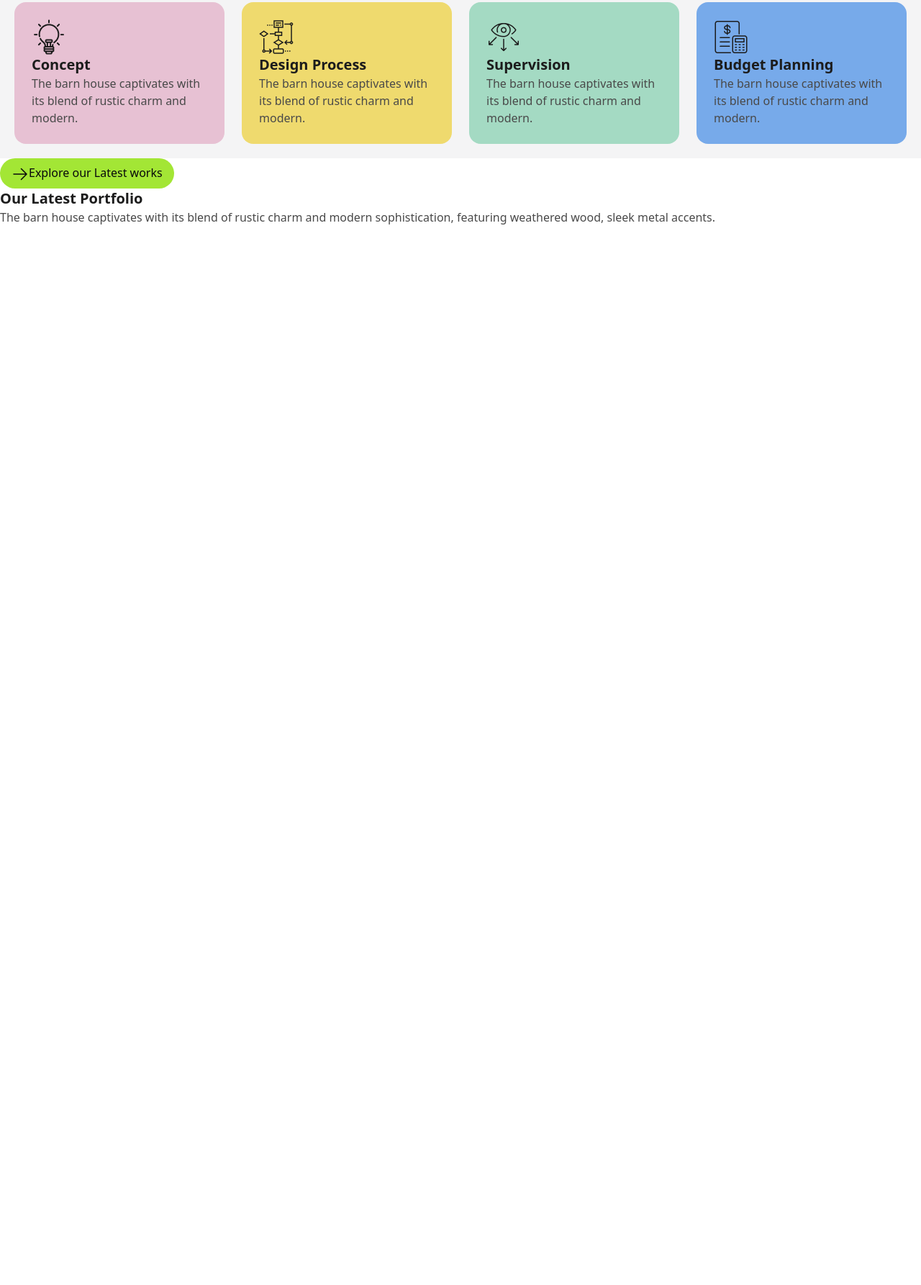
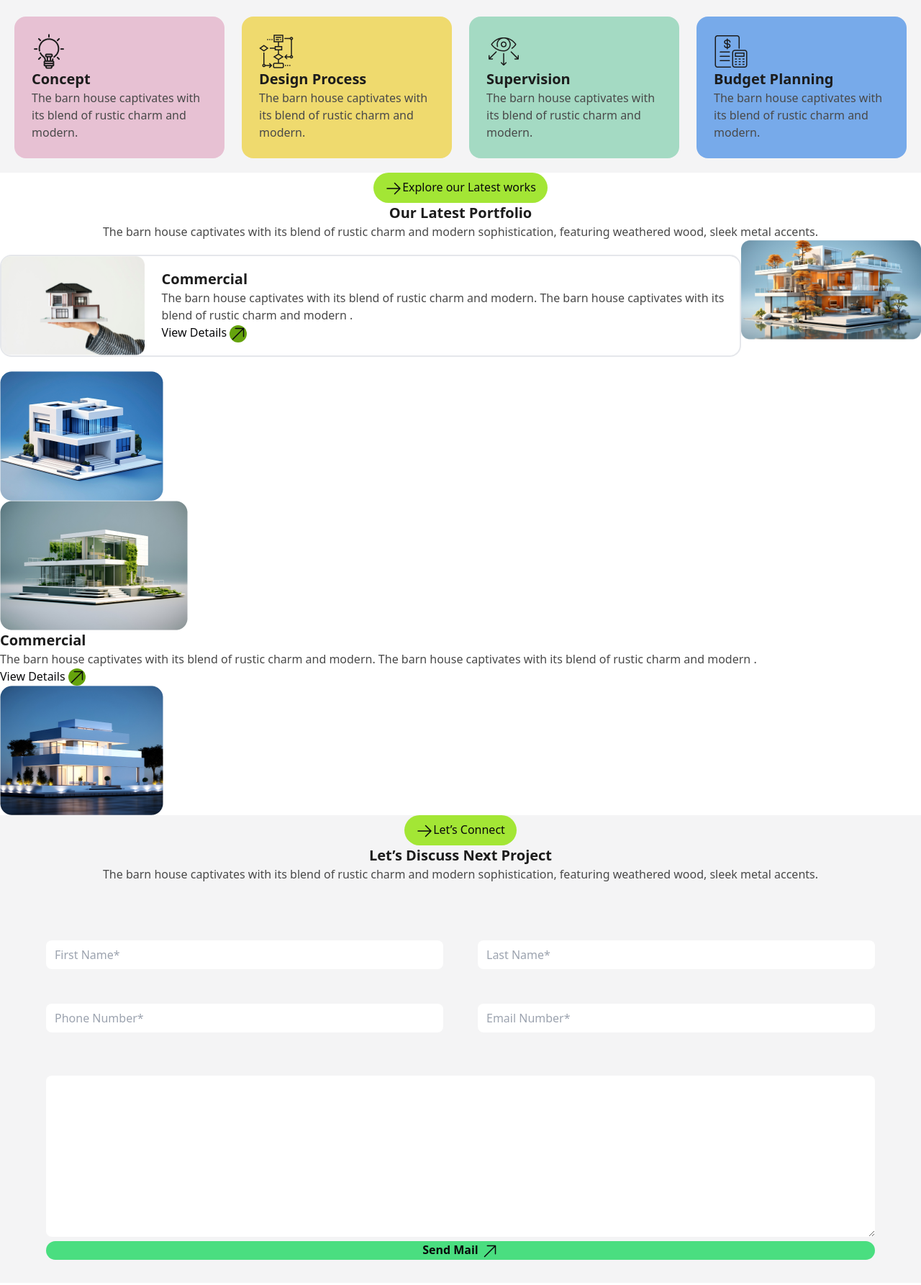
Before and after one commit to Apon-Ahammed/Assignment_3, a plain HTML site: page index.html in a window 1280 px wide. Shown: the part 1286-3072 px from the top of the page at 72% size. Before the commit the page ends 1600 px from the top, so only its background shows below. Drawn offline with nearby package versions, Linux system fonts and the light colour scheme.

Commit message:
add Explore our Latest works

```diff
--- a/index.html
+++ b/index.html
@@ -23,6 +23,7 @@
                         'secend-color': '#EFDA6E',
                         'third-color': '#A4DAC3',
                         'four-color': '#77AAEA',
+
 
 
 
@@ -78,7 +79,7 @@
 
     <main class="container m-auto ">
 
-        <!-- About Section -->
+ <!-- About Section -->
 
 
         <div class="flex bg-zinc-100 flex-col md:flex-row p-4 gap-8 ">
@@ -102,7 +103,7 @@
 
                 </div>
 
-                <div class="">
+                <div>
 
                     <div class="flex rounded-2xl bg-white my-5 gap-y-5 flex-row justify-start items-center gap-6 ">
 
@@ -145,9 +146,9 @@
             </div>
         </div>
 
-        <!-- Our Works Process -->
+<!-- Our Works Process -->
 
-        <div class="bg-zinc-100  ">
+        <div class="bg-zinc-100 mt-11 ">
 
             <div class="text-center my-6">
 
@@ -198,28 +199,152 @@
 
         </div>
 
+<!-- Explore our Latest works  -->
+
         <div class="bg-white">
 
-            <!-- Explore our Latest works -->
 
-            <div>
 
-                <button class="bg-lime-400  py-2 px-4 rounded-full text-zinc-950 font-medium "><svg xmlns="http://www.w3.org/2000/svg" fill="none"
-                    viewBox="0 0 24 24" stroke-width="1.5" stroke="currentColor" class="size-6 inline">
-                    <path stroke-linecap="round" stroke-linejoin="round" d="M13.5 4.5 21 12m0 0-7.5 7.5M21 12H3" />
-                </svg>Explore our Latest works</button>
+            <div class="text-center">
+
+                <button class="bg-lime-400  py-2 px-4 rounded-full text-zinc-950 font-medium "><svg
+                        xmlns="http://www.w3.org/2000/svg" fill="none" viewBox="0 0 24 24" stroke-width="1.5"
+                        stroke="currentColor" class="size-6 inline">
+                        <path stroke-linecap="round" stroke-linejoin="round" d="M13.5 4.5 21 12m0 0-7.5 7.5M21 12H3" />
+                    </svg>Explore our Latest works</button>
                 <h1 class="font-extrabold text-xl text-our-color">Our Latest Portfolio</h1>
-                <p class="text-base font-medium text-dis-color">The barn house captivates with its blend of rustic charm and modern sophistication, featuring weathered wood, sleek metal accents.</p>
+                <p class="text-base font-medium text-dis-color">The barn house captivates with its blend of rustic charm
+                    and modern sophistication, featuring weathered wood, sleek metal accents.</p>
 
+            </div>
+
+            <div class="flex">
+
+                <div
+                    class="flex rounded-2xl bg-white my-5 gap-y-5 flex-row justify-start items-center gap-6 border-x-2 border-y-2">
+
+                    <div>
+                        <img src="assets/img1.png" alt="">
+                    </div>
+
+                    <div>
+                        <h1 class="font-extrabold text-xl text-our-color">Commercial</h1>
+                        <p class="text-base font-medium text-dis-color">The barn house captivates with its blend of
+                            rustic charm and modern. The barn house captivates with its blend of rustic charm and modern
+                            .</p>
+
+                        <button class="   rounded-full text-zinc-950 font-medium ">View Details <svg
+                                xmlns="http://www.w3.org/2000/svg" fill="none" viewBox="0 0 24 24" stroke-width="1.5"
+                                stroke="currentColor" class="size-6 inline rounded-full bg bg-lime-600  ">
+                                <path stroke-linecap="round" stroke-linejoin="round"
+                                    d="m4.5 19.5 15-15m0 0H8.25m11.25 0v11.25" class="rounded-full " />
+                            </svg>
+                        </button>
+
+                    </div>
+
+                </div>
+
+                <div>
+
+                    <img src="assets/img2.png" alt="">
+
+                </div>
             </div>
 
         </div>
 
+
+
+     <div class="bg-white grid grid-col-3">
+
+            <div>
+                <img src="assets/img3.png" alt="">
+            </div>
+
+            <div>
+                <img src="assets/img4.png" alt="">
+
+                <h1 class="font-extrabold text-xl text-our-color">Commercial</h1>
+
+                        <p class="text-base font-medium text-dis-color">The barn house captivates with its blend of
+                            rustic charm and modern. The barn house captivates with its blend of rustic charm and modern
+                            .</p>
+
+                        <button class="   rounded-full text-zinc-950 font-medium ">View Details <svg
+                                xmlns="http://www.w3.org/2000/svg" fill="none" viewBox="0 0 24 24" stroke-width="1.5"
+                                stroke="currentColor" class="size-6 inline rounded-full bg bg-lime-600  ">
+                                <path stroke-linecap="round" stroke-linejoin="round"
+                                    d="m4.5 19.5 15-15m0 0H8.25m11.25 0v11.25" class="rounded-full " />
+                            </svg>
+                        </button>
+
+            </div>
+
+            <div>
+                <img src="assets/img5.png" alt="">
+            </div>
+    </div>
+
+
+<!-- Let’s Discuss Next Project -->
+        <div class="">
+
+            <div class="text-center">
+
+                <button class="bg-lime-400  py-2 px-4 rounded-full text-zinc-950 font-medium "><svg
+                        xmlns="http://www.w3.org/2000/svg" fill="none" viewBox="0 0 24 24" stroke-width="1.5"
+                        stroke="currentColor" class="size-6 inline">
+                        <path stroke-linecap="round" stroke-linejoin="round" d="M13.5 4.5 21 12m0 0-7.5 7.5M21 12H3" />
+                    </svg>Let’s Connect</button>
+                <h1 class="font-extrabold text-xl text-our-color">Let’s Discuss Next Project</h1>
+                <p class="text-base font-medium text-dis-color">The barn house captivates with its blend of rustic charm and modern sophistication, featuring weathered wood, sleek metal accents.</p>
+
+            </div>
+        </div>
+
+        <div class="grid lg:grid-cols-2 gap-12 mt-12 p-8 m-8">
+
+            <div class="grid lg:grid-cols-1  gap-6">
+
+                <input class="px-3 py-2 border-none outline-none rounded-lg w-full text-base font-medium text-zinc-400" type="text" placeholder="First Name*" >
+            </div>
+
+            <div class="grid lg:grid-cols-1  gap-6">
+
+                <input class="px-3 py-2 border-none outline-none rounded-lg w-full text-base font-medium text-zinc-400" type="text" placeholder="Last Name*">
+            </div>
+
+            <div class="grid lg:grid-cols-1  gap-6">
+
+                <input class="px-3 py-2 border-none outline-none rounded-lg w-full text-base font-medium text-zinc-400" type="text" placeholder="Phone Number*">
+            </div>
+
+            <div class="grid lg:grid-cols-1  gap-6">
+
+                <input class="px-3 py-2 border-none outline-none rounded-lg w-full text-base font-medium text-zinc-400" type="email" placeholder="Email Number*">
+            </div>
+
+            <div class="lg:col-span-2">
+
+                <textarea rows="8" class="lg:col-span-2 mt-3 p-4 border-none outline-none rounded-lg w-full text-base font-medium text-zinc-400" name="" id="" placeholder="Write your message here*">
+
+                </textarea>
+
+                <div class="lg:col-span-2 bg-green-400 rounded-full text-center">
+
+                    <button class="rounded-full text-zinc-950 font-bold">Send Mail <svg
+                        xmlns="http://www.w3.org/2000/svg" fill="none" viewBox="0 0 24 24" stroke-width="1.5"
+                        stroke="currentColor" class="size-6 inline rounded-full bg  ">
+                        <path stroke-linecap="round" stroke-linejoin="round"
+                            d="m4.5 19.5 15-15m0 0H8.25m11.25 0v11.25" class="rounded-full " />
+                    </svg></button>
+                </div>
+            </div>
+        </div>
+
     </main>
 
-    <footer>
-
-    </footer>
 
 </body>
 
```
